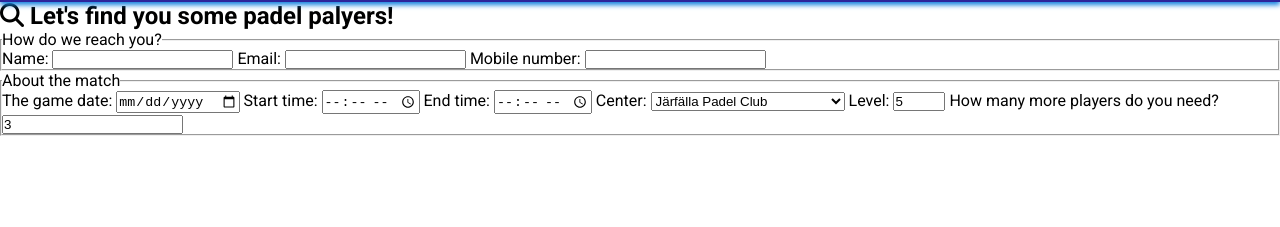
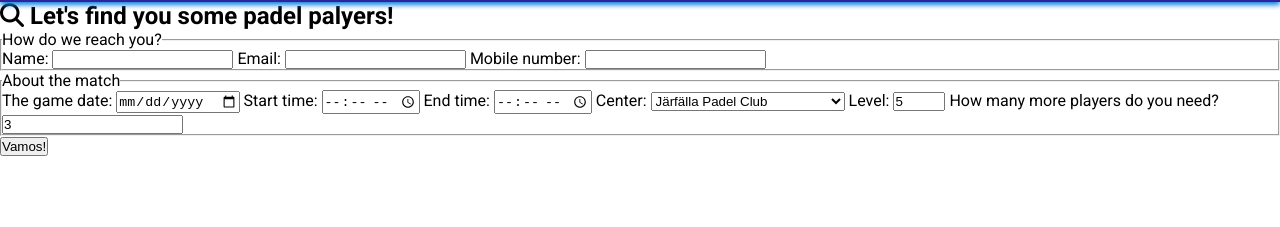
Before and after one commit to Fariba-Kamani/lets-padel, a plain HTML site: page find-match.html in a window 1280 px wide. Shown: the part 184-411 px from the top of the page. Drawn offline with nearby package versions, Linux system fonts and the light colour scheme.

Commit message:
Add submit button to the form on find-match.html

```diff
--- a/find-match.html
+++ b/find-match.html
@@ -76,6 +76,7 @@
                     <label for="players">How many more players do you need?</label>
                     <input type="number" id="players" min="1" value="3" required>
                 </fieldset>
+                <input type="submit" value="Vamos!">
 
 
             </form>
```
